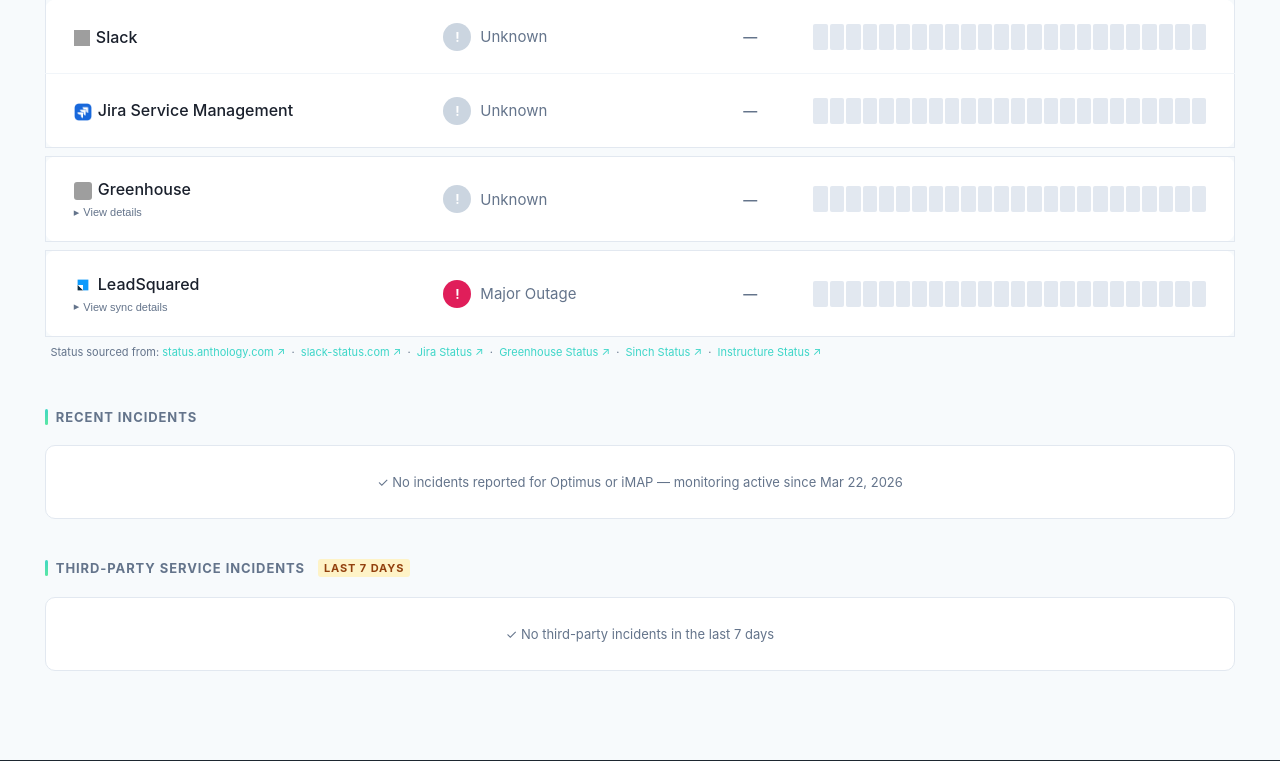
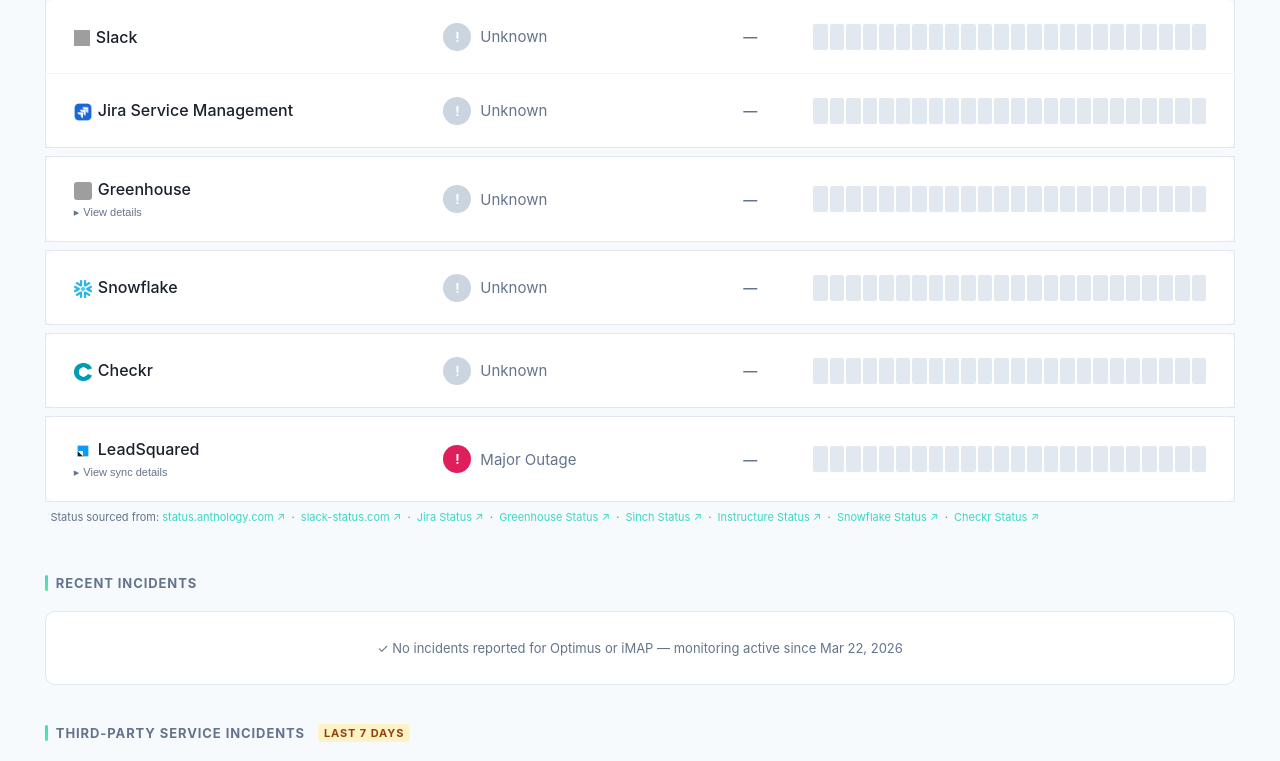
Before and after one commit to TreyMoore25/cotulla-status, a Flask app: page / in a window 1280 px wide. Shown: the part 1768-2529 px from the top of the page. Run offline with Flask 3, Linux system fonts and the light colour scheme; data that the repository does not hold is empty; some libraries are stand-ins or nearby versions; grey boxes are pictures that could not be loaded.

Commit message:
Add Snowflake, Checkr, Sinch US-only, fix active incidents display and admin auth
- Add Snowflake and Checkr to Third-Party Services with logos, sub-rows, hourly bars, uptime percentages, Slack alerts, and incident feed
- Update Sinch status to US-only component filtering (External Connectivity, Contact Pro, Campaigns, Chatalayer)
- Fix active/unresolved incidents always showing in 7-day incident list regardless of start date
- Fix admin login session cookie overflow by clearing session before OAuth flow and storing only essential claims
- Fix Snowflake/Checkr uptime_24h percentage not rendering (missing hourly fetch futures in _build_status)
- Fix Snowflake/Checkr missing from sp_sources in run_third_party_alerts()
- Add Snowflake and Checkr to all relevant sp_sources, statuspage_sources, _build_hourly(), and _build_status()
- Update admin service dropdown to full grouped list (Internal / Student-Facing / Third-Party)
- Reorder Third-Party Services: Anthology → Canvas → Sinch → Slack → Jira → Greenhouse → Snowflake → Checkr → LeadSquared

Co-Authored-By: Claude Sonnet 4.6 <noreply@anthropic.com>

```diff
--- a/app.py
+++ b/app.py
@@ -212,6 +212,8 @@ _TP_LABELS = {
     "tp_canvas_lms":            "Canvas LMS",
     "tp_canvas_mobile":         "Canvas Mobile",
     "tp_canvas_studio":         "Canvas Studio",
+    "tp_snowflake":             "Snowflake",
+    "tp_checkr":                "Checkr",
 }
 
 
@@ -311,6 +313,14 @@ def run_third_party_alerts():
                 checks[f"tp_{sub}"] = status
         except Exception:
             pass
+        try:
+            checks["tp_snowflake"] = fetch_snowflake_status()
+        except Exception:
+            pass
+        try:
+            checks["tp_checkr"] = fetch_checkr_status()
+        except Exception:
+            pass
 
         for key, result in checks.items():
             is_down = result["status"] not in ("operational", "unknown")
@@ -344,9 +354,11 @@ def run_third_party_alerts():
             ("Greenhouse",              "https://status.greenhouse.io/api/v2/incidents.json"),
             ("Sinch",                   "https://status.sinch.com/api/v2/incidents.json"),
             ("Instructure (Canvas)",    "https://status.instructure.com/api/v2/incidents.json"),
+            ("Snowflake",               "https://status.snowflake.com/api/v2/incidents.json"),
+            ("Checkr",                  "https://checkrstatus.com/api/v2/incidents.json"),
         ]
         try:
-            with ThreadPoolExecutor(max_workers=8) as ex:
+            with ThreadPoolExecutor(max_workers=10) as ex:
                 f_slk = ex.submit(_fetch_slack_incidents, inc_cutoff)
                 sp_fts = [ex.submit(_fetch_statuspage_incidents, name, u, inc_cutoff) for name, u in sp_sources]
             inc_results = f_slk.result()
@@ -631,12 +643,14 @@ def fetch_sinch_status():
         "partial_outage":       {"status": "partial",     "label": "Partial Outage"},
         "major_outage":         {"status": "outage",      "label": "Major Outage"},
     }
-    component_names = {
-        "sinch_connectivity": "external connectivity",
-        "sinch_contactpro":   "contact pro",
-        "sinch_campaigns":    "campaigns",
-        "sinch_chatalayer":   "chatalayer",
+    # All terms in each list must match the component name (case-insensitive)
+    component_filters = {
+        "sinch_connectivity": ["external connectivity"],
+        "sinch_contactpro":   ["contact pro", "north america"],
+        "sinch_campaigns":    ["campaigns", "north america"],
+        "sinch_chatalayer":   ["chatlayer", "- us"],
     }
+    US_KEYWORDS = ["- us", "north america", "us -", "smpp - us", "http - us", "rest - us", "mms - us", "rcs - us"]
     try:
         req = urllib.request.Request(
             "https://status.sinch.com/api/v2/components.json",
@@ -645,16 +659,18 @@ def fetch_sinch_status():
         with urllib.request.urlopen(req, timeout=10) as r:
             data = json.loads(r.read())
         components = data.get("components", [])
-        all_statuses = [c["status"] for c in components]
-        if any(s == "major_outage" for s in all_statuses):
+        # Overall: derive from US-specific components only
+        us_components = [c for c in components if any(kw in c["name"].lower() for kw in US_KEYWORDS)]
+        us_statuses = [c["status"] for c in us_components] if us_components else [c["status"] for c in components]
+        if any(s == "major_outage" for s in us_statuses):
             overall = {"status": "outage", "label": "Major Outage"}
-        elif any(s in ("degraded_performance", "partial_outage") for s in all_statuses):
+        elif any(s in ("degraded_performance", "partial_outage") for s in us_statuses):
             overall = {"status": "degraded", "label": "Degraded"}
         else:
             overall = {"status": "operational", "label": "Operational"}
         result = {"sinch": overall}
-        for key, name in component_names.items():
-            matched = next((c for c in components if name in c["name"].lower()), None)
+        for key, terms in component_filters.items():
+            matched = next((c for c in components if all(t in c["name"].lower() for t in terms)), None)
             raw = matched["status"] if matched else "unknown"
             result[key] = STATUS_MAP.get(raw, {"status": "unknown", "label": "Unknown"})
         return result
@@ -699,6 +715,48 @@ def fetch_canvas_status():
     except Exception as e:
         _log_error("canvas_status", e)
         return {k: {"status": "unknown", "label": "Unknown"} for k in ["canvas", "canvas_lms", "canvas_mobile", "canvas_studio"]}
+
+
+def fetch_checkr_status():
+    try:
+        req = urllib.request.Request(
+            "https://checkrstatus.com/api/v2/status.json",
+            headers={"User-Agent": "Mozilla/5.0"},
+        )
+        with urllib.request.urlopen(req, timeout=10) as r:
+            data = json.loads(r.read())
+        indicator = data.get("status", {}).get("indicator", "unknown")
+        if indicator == "none":
+            return {"status": "operational", "label": "Operational"}
+        if indicator == "minor":
+            return {"status": "degraded", "label": "Degraded"}
+        if indicator in ("major", "critical"):
+            return {"status": "outage", "label": "Major Outage"}
+        return {"status": "unknown", "label": "Unknown"}
+    except Exception as e:
+        _log_error("checkr_status", e)
+        return {"status": "unknown", "label": "Unknown"}
+
+
+def fetch_snowflake_status():
+    try:
+        req = urllib.request.Request(
+            "https://status.snowflake.com/api/v2/status.json",
+            headers={"User-Agent": "Mozilla/5.0"},
+        )
+        with urllib.request.urlopen(req, timeout=10) as r:
+            data = json.loads(r.read())
+        indicator = data.get("status", {}).get("indicator", "unknown")
+        if indicator == "none":
+            return {"status": "operational", "label": "Operational"}
+        if indicator == "minor":
+            return {"status": "degraded", "label": "Degraded"}
+        if indicator in ("major", "critical"):
+            return {"status": "outage", "label": "Major Outage"}
+        return {"status": "unknown", "label": "Unknown"}
+    except Exception as e:
+        _log_error("snowflake_status", e)
+        return {"status": "unknown", "label": "Unknown"}
 
 
 def fetch_leadsquared_status():
@@ -1231,19 +1289,23 @@ def index():
 
 def _build_status():
     """Core status computation — called by the API and the cache warmer."""
-    with ThreadPoolExecutor(max_workers=12) as ex:
+    with ThreadPoolExecutor(max_workers=14) as ex:
         f_slack   = ex.submit(lambda: _cached("slack_st",    120, fetch_slack_status))
         f_ls      = ex.submit(lambda: _cached("ls_st",       120, fetch_leadsquared_status))
         f_jira    = ex.submit(lambda: _cached("jira_st",     120, fetch_jira_status))
         f_gh      = ex.submit(lambda: _cached("gh_st",       120, fetch_greenhouse_status))
-        f_sinch   = ex.submit(lambda: _cached("sinch_st",    120, fetch_sinch_status))
-        f_canvas  = ex.submit(lambda: _cached("canvas_st",   120, fetch_canvas_status))
+        f_sinch     = ex.submit(lambda: _cached("sinch_st",      120, fetch_sinch_status))
+        f_canvas    = ex.submit(lambda: _cached("canvas_st",     120, fetch_canvas_status))
+        f_snowflake = ex.submit(lambda: _cached("snowflake_st",  120, fetch_snowflake_status))
+        f_checkr    = ex.submit(lambda: _cached("checkr_st",     120, fetch_checkr_status))
         f_slack_h = ex.submit(lambda: _cached("slack_h",     300, get_slack_hourly_uptime))
         f_ls_h    = ex.submit(lambda: _cached("ls_h",        300, lambda: get_statuspage_hourly_uptime("https://status.leadsquared.com/api/v2/incidents.json")))
         f_jira_h  = ex.submit(lambda: _cached("jira_h",      300, lambda: get_statuspage_hourly_uptime("https://jira-service-management.status.atlassian.com/api/v2/incidents.json")))
         f_gh_h    = ex.submit(lambda: _cached("gh_h",        300, lambda: get_statuspage_hourly_uptime("https://status.greenhouse.io/api/v2/incidents.json")))
-        f_sinch_h = ex.submit(lambda: _cached("sinch_h",     300, lambda: get_statuspage_hourly_uptime("https://status.sinch.com/api/v2/incidents.json")))
-        f_canvas_h = ex.submit(lambda: _cached("canvas_h",   300, lambda: get_statuspage_hourly_uptime("https://status.instructure.com/api/v2/incidents.json")))
+        f_sinch_h    = ex.submit(lambda: _cached("sinch_h",     300, lambda: get_statuspage_hourly_uptime("https://status.sinch.com/api/v2/incidents.json")))
+        f_canvas_h   = ex.submit(lambda: _cached("canvas_h",   300, lambda: get_statuspage_hourly_uptime("https://status.instructure.com/api/v2/incidents.json")))
+        f_snowflake_h = ex.submit(lambda: _cached("snowflake_h", 300, lambda: get_statuspage_hourly_uptime("https://status.snowflake.com/api/v2/incidents.json")))
+        f_checkr_h    = ex.submit(lambda: _cached("checkr_h",    300, lambda: get_statuspage_hourly_uptime("https://checkrstatus.com/api/v2/incidents.json")))
 
     slack_st        = f_slack.result()
     leadsquared_st  = f_ls.result()
@@ -1251,6 +1313,8 @@ def _build_status():
     gh_st           = f_gh.result()
     sinch_st        = f_sinch.result()
     canvas_st       = f_canvas.result()
+    snowflake_st    = f_snowflake.result()
+    checkr_st       = f_checkr.result()
 
     gh_hourly     = f_gh_h.result()
     sinch_hourly  = f_sinch_h.result()
@@ -1264,6 +1328,8 @@ def _build_status():
         sinch_st[key]["uptime_24h"] = uptime_pct_from_hourly(sinch_hourly)
     for key in canvas_st:
         canvas_st[key]["uptime_24h"] = uptime_pct_from_hourly(canvas_hourly)
+    snowflake_st["uptime_24h"] = uptime_pct_from_hourly(f_snowflake_h.result())
+    checkr_st["uptime_24h"]    = uptime_pct_from_hourly(f_checkr_h.result())
 
     status = {
         "slack":                 slack_st,
@@ -1282,6 +1348,8 @@ def _build_status():
         "canvas_lms":            canvas_st["canvas_lms"],
         "canvas_mobile":         canvas_st["canvas_mobile"],
         "canvas_studio":         canvas_st["canvas_studio"],
+        "snowflake":             snowflake_st,
+        "checkr":                checkr_st,
     }
 
     # Batch all uptime from DB (including Optimus — no longer using App Insights for %)
@@ -1343,11 +1411,15 @@ def _build_hourly():
         f_ls     = ex.submit(lambda: _cached("ls_h",       300, lambda: get_statuspage_hourly_uptime("https://status.leadsquared.com/api/v2/incidents.json")))
         f_jira   = ex.submit(lambda: _cached("jira_h",     300, lambda: get_statuspage_hourly_uptime("https://jira-service-management.status.atlassian.com/api/v2/incidents.json")))
         f_gh     = ex.submit(lambda: _cached("gh_h",       300, lambda: get_statuspage_hourly_uptime("https://status.greenhouse.io/api/v2/incidents.json")))
-        f_sinch  = ex.submit(lambda: _cached("sinch_h",    300, lambda: get_statuspage_hourly_uptime("https://status.sinch.com/api/v2/incidents.json")))
-        f_canvas = ex.submit(lambda: _cached("canvas_h",   300, lambda: get_statuspage_hourly_uptime("https://status.instructure.com/api/v2/incidents.json")))
-    gh_hourly     = f_gh.result()
-    sinch_hourly  = f_sinch.result()
-    canvas_hourly = f_canvas.result()
+        f_sinch     = ex.submit(lambda: _cached("sinch_h",      300, lambda: get_statuspage_hourly_uptime("https://status.sinch.com/api/v2/incidents.json")))
+        f_canvas    = ex.submit(lambda: _cached("canvas_h",     300, lambda: get_statuspage_hourly_uptime("https://status.instructure.com/api/v2/incidents.json")))
+        f_snowflake = ex.submit(lambda: _cached("snowflake_h",  300, lambda: get_statuspage_hourly_uptime("https://status.snowflake.com/api/v2/incidents.json")))
+        f_checkr    = ex.submit(lambda: _cached("checkr_h",     300, lambda: get_statuspage_hourly_uptime("https://checkrstatus.com/api/v2/incidents.json")))
+    gh_hourly        = f_gh.result()
+    sinch_hourly     = f_sinch.result()
+    canvas_hourly    = f_canvas.result()
+    snowflake_hourly = f_snowflake.result()
+    checkr_hourly    = f_checkr.result()
     return {
         "optimus":               db_hourly["optimus"],
         "imap":                  db_hourly["imap"],
@@ -1374,6 +1446,8 @@ def _build_hourly():
         "canvas_lms":            canvas_hourly,
         "canvas_mobile":         canvas_hourly,
         "canvas_studio":         canvas_hourly,
+        "snowflake":             snowflake_hourly,
+        "checkr":                checkr_hourly,
         "school_aviation":       db_hourly["school_aviation"],
         "school_centura":        db_hourly["school_centura"],
         "school_tidewater":      db_hourly["school_tidewater"],
@@ -1444,8 +1518,6 @@ def _fetch_statuspage_incidents(service_name, url, cutoff):
                 end = datetime.fromisoformat(end_str.replace("Z", "+00:00")).astimezone(timezone.utc) if end_str else None
                 if end and end < cutoff:
                     continue
-                if not end and start < cutoff:
-                    continue
                 items.append({
                     "service": service_name,
                     "title": inc.get("name", "Incident"),
@@ -1477,9 +1549,11 @@ def api_third_party_incidents():
         ("Greenhouse",             "https://status.greenhouse.io/api/v2/incidents.json"),
         ("Sinch",                  "https://status.sinch.com/api/v2/incidents.json"),
         ("Instructure (Canvas)",   "https://status.instructure.com/api/v2/incidents.json"),
+        ("Snowflake",              "https://status.snowflake.com/api/v2/incidents.json"),
+        ("Checkr",                 "https://checkrstatus.com/api/v2/incidents.json"),
     ]
 
-    with ThreadPoolExecutor(max_workers=8) as ex:
+    with ThreadPoolExecutor(max_workers=10) as ex:
         f_slack = ex.submit(_fetch_slack_incidents, cutoff)
         sp_futures = [ex.submit(_fetch_statuspage_incidents, name, url, cutoff) for name, url in statuspage_sources]
 
@@ -1535,6 +1609,7 @@ def api_incidents():
 # --- Admin routes ---
 @app.route("/admin/login")
 def admin_login():
+    session.clear()
     flow = get_msal_app().initiate_auth_code_flow(SCOPE, redirect_uri=REDIRECT_URI)
     session["flow"] = flow
     return redirect(flow["auth_uri"])
@@ -1543,19 +1618,29 @@ def admin_login():
 @app.route("/auth/callback")
 def auth_callback():
     try:
-        result = get_msal_app().acquire_token_by_auth_code_flow(
-            session.get("flow", {}), request.args
-        )
+        flow = session.get("flow", {})
+        if not flow:
+            _log_error("auth_callback", "No flow in session — session may have expired or cookie was too large")
+            return "Login session expired — please try again.", 400
+        result = get_msal_app().acquire_token_by_auth_code_flow(flow, request.args)
         if "access_token" in result:
             claims = result.get("id_token_claims", {})
             email = claims.get("preferred_username", "").lower()
             if email not in [a.lower() for a in AUTHORIZED_ADMINS]:
                 session.clear()
-                return "Access denied — you are not an authorized admin.", 403
-            session["user"] = claims
+                return f"Access denied — {email} is not an authorized admin.", 403
+            # Store only essential fields to keep the session cookie small
+            session.clear()
+            session["user"] = {
+                "preferred_username": claims.get("preferred_username", ""),
+                "name": claims.get("name", ""),
+            }
             return redirect(url_for("index"))
-        return f"Login failed: {result.get('error_description')}", 401
-    except Exception as e:
+        err = result.get("error_description") or result.get("error") or "Unknown error"
+        _log_error("auth_callback", f"Token acquisition failed: {err}")
+        return f"Login failed: {err}", 401
+    except Exception as e:
+        _log_error("auth_callback", f"Auth exception: {e}")
         return f"Auth error: {e}", 500
 
 
--- a/templates/index.html
+++ b/templates/index.html
@@ -579,6 +579,30 @@
       </table>
     </div>
 
+    <!-- Snowflake -->
+    <table class="feature-table" style="margin-top:8px;">
+      <tr id="row-snowflake">
+        <td class="feature-name">
+          <img src="{{ url_for('static', filename='snowflake.png') }}" style="width:18px;height:18px;vertical-align:middle;margin-right:6px;border-radius:3px;">Snowflake
+        </td>
+        <td class="feature-status-cell"><div class="feature-status"><div class="sc sc-green"><span class="check">✓</span></div>Checking...</div></td>
+        <td class="feature-uptime">—</td>
+        <td class="uptime-col"><div class="mini-bar" id="b-snowflake"></div></td>
+      </tr>
+    </table>
+
+    <!-- Checkr -->
+    <table class="feature-table" style="margin-top:8px;">
+      <tr id="row-checkr">
+        <td class="feature-name">
+          <img src="{{ url_for('static', filename='checkr.png') }}" style="width:18px;height:18px;vertical-align:middle;margin-right:6px;border-radius:3px;">Checkr
+        </td>
+        <td class="feature-status-cell"><div class="feature-status"><div class="sc sc-green"><span class="check">✓</span></div>Checking...</div></td>
+        <td class="feature-uptime">—</td>
+        <td class="uptime-col"><div class="mini-bar" id="b-checkr"></div></td>
+      </tr>
+    </table>
+
     <!-- LeadSquared -->
     <table class="feature-table" style="margin-top:8px;">
       <tr id="row-leadsquared">
@@ -610,6 +634,10 @@
       <a href="https://status.sinch.com" target="_blank" style="color:var(--teal);text-decoration:none;">Sinch Status ↗</a>
       &nbsp;·&nbsp;
       <a href="https://status.instructure.com" target="_blank" style="color:var(--teal);text-decoration:none;">Instructure Status ↗</a>
+      &nbsp;·&nbsp;
+      <a href="https://status.snowflake.com" target="_blank" style="color:var(--teal);text-decoration:none;">Snowflake Status ↗</a>
+      &nbsp;·&nbsp;
+      <a href="https://checkrstatus.com" target="_blank" style="color:var(--teal);text-decoration:none;">Checkr Status ↗</a>
     </div>
   </div>
 
@@ -655,10 +683,26 @@
         <div class="admin-form">
           <select id="incidentService">
             <option value="">Select affected service...</option>
-            <option value="Optimus">Optimus — Student Portal</option>
-            <option value="iMAP">iMAP — Identity Management</option>
-            <option value="Anthology">Anthology Americas</option>
-            <option value="Slack">Slack</option>
+            <optgroup label="Internal">
+              <option value="Optimus">Optimus — Student Management</option>
+              <option value="iMAP">iMAP — Identity Management</option>
+            </optgroup>
+            <optgroup label="Student-Facing Sites">
+              <option value="Aviation Maintenance">Aviation Maintenance</option>
+              <option value="Centura College">Centura College</option>
+              <option value="Tidewater Tech Trades">Tidewater Tech Trades</option>
+            </optgroup>
+            <optgroup label="Third-Party">
+              <option value="Anthology">Anthology</option>
+              <option value="Instructure (Canvas)">Instructure (Canvas)</option>
+              <option value="Sinch">Sinch</option>
+              <option value="Slack">Slack</option>
+              <option value="Jira Service Management">Jira Service Management</option>
+              <option value="Greenhouse">Greenhouse</option>
+              <option value="Snowflake">Snowflake</option>
+              <option value="Checkr">Checkr</option>
+              <option value="LeadSquared">LeadSquared</option>
+            </optgroup>
           </select>
           <select id="incidentSeverity">
             <option value="">Select severity...</option>
@@ -757,6 +801,8 @@
       const canvas_lms         = data.canvas_lms         || {};
       const canvas_mobile      = data.canvas_mobile      || {};
       const canvas_studio      = data.canvas_studio      || {};
+      const snowflake          = data.snowflake          || {};
+      const checkr             = data.checkr             || {};
       const school_aviation  = data.school_aviation  || {};
       const school_centura   = data.school_centura   || {};
       const school_tidewater = data.school_tidewater || {};
@@ -794,6 +840,8 @@
       buildHourlyBar('b-canvas-lms',         canvas_lms);
       buildHourlyBar('b-canvas-mobile',      canvas_mobile);
       buildHourlyBar('b-canvas-studio',      canvas_studio);
+      buildHourlyBar('b-snowflake',          snowflake);
+      buildHourlyBar('b-checkr',             checkr);
       buildHourlyBar('b-school-aviation',  school_aviation);
       buildHourlyBar('b-school-centura',   school_centura);
       buildHourlyBar('b-school-tidewater', school_tidewater);
@@ -811,6 +859,7 @@
        'b-greenhouse-website','b-greenhouse-recruiting','b-greenhouse-harvest','b-greenhouse-jobboards',
        'b-sinch','b-sinch-connectivity','b-sinch-contactpro','b-sinch-campaigns','b-sinch-chatalayer',
        'b-instructure','b-canvas-lms','b-canvas-mobile','b-canvas-studio',
+       'b-snowflake','b-checkr',
        'b-school-aviation','b-school-centura','b-school-tidewater',
        'b-aim-admissions','b-aim-campuses','b-aim-programs','b-aim-resources','b-aim-about'].forEach(buildNoDataBar);
     });
@@ -882,6 +931,8 @@
         if (data.canvas_lms)         updateIndicator('row-canvas-lms',         data.canvas_lms);
         if (data.canvas_mobile)      updateIndicator('row-canvas-mobile',      data.canvas_mobile);
         if (data.canvas_studio)      updateIndicator('row-canvas-studio',      data.canvas_studio);
+        if (data.snowflake)          updateIndicator('row-snowflake',           data.snowflake);
+        if (data.checkr)             updateIndicator('row-checkr',              data.checkr);
         if (data.optimus)        updateIndicator('row-opt-web', data.optimus);
         if (data.leadsquared) {
           updateIndicator('row-leadsquared', data.leadsquared);
```
Also changed, not shown: static/checkr.png (added), static/snowflake.png (added).
